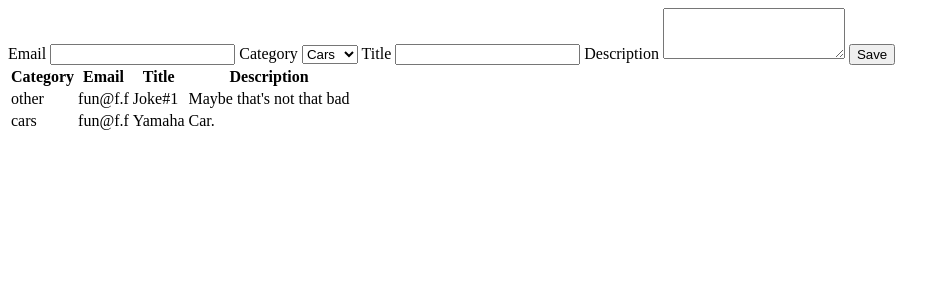
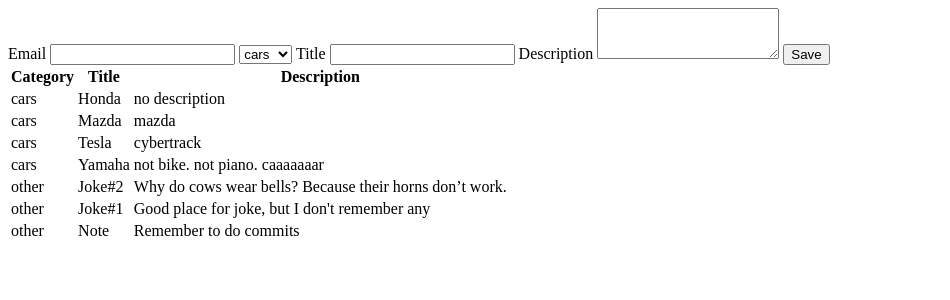
Before and after one commit to Hisokula/Web, a PHP site: page / in a window 1280 px wide. Shown: the top 300 px of the page, without its empty margins (0-950 px from the left). Run offline with PHP 8.4, Linux system fonts and the light colour scheme.

Commit message:
#3 completed

```diff
--- a/lab3/code/categories/cars/Honda.txt
+++ b/lab3/code/categories/cars/Honda.txt
@@ -0,0 +1 @@
+no description
--- a/lab3/code/categories/cars/Mazda.txt
+++ b/lab3/code/categories/cars/Mazda.txt
@@ -0,0 +1 @@
+mazda
--- /dev/null
+++ b/lab3/code/categories/cars/Tesla.txt
@@ -0,0 +1 @@
+cybertrack
--- a/lab3/code/categories/cars/Yamaha.txt
+++ b/lab3/code/categories/cars/Yamaha.txt
@@ -0,0 +1 @@
+not bike. not piano. caaaaaaar
--- a/lab3/code/categories/other/Joke#2.txt
+++ b/lab3/code/categories/other/Joke#2.txt
@@ -1 +1,2 @@
-            <th>Joke</th>
+Why do cows wear bells?
+Because their horns don’t work.
--- /dev/null
+++ b/lab3/code/categories/other/Note.txt
@@ -0,0 +1 @@
+Remember to do commits
--- a/lab3/code/index.php
+++ b/lab3/code/index.php
@@ -14,13 +14,18 @@
             <label for = "email">Email</label>
             <input type = "email" name = "email" required>
 
-            <label for = "category">Category</label>
-            <select name = "category" required>
-
-                <option value = "cars">Cars</option>
-                <option value = "other">Other</option>
-
-            </select>
+            <?php
+            $categories = scandir('categories');
+            echo '<select name="category" required>';
+            foreach ($categories as $category)
+            {
+                if ((is_dir("categories/$category")) && ($category != '.') && ($category != '..'))
+                {
+                    echo "<option value='$category'>$category</option>";
+                }
+            }
+            echo '</select>';
+            ?>
 
             <label for = "title">Title</label>
             <input type = "text" name = "title" required>
@@ -30,30 +35,44 @@
 
             <input type = "submit" value = "Save">
 
-
         </form>
     </div>
     <div id = "table">
         <table>
             <thead>
             <th>Category</th>
-            <th>Email</th>
             <th>Title</th>
             <th>Description</th>
             </thead>
             <tbody>
-                <tr>
-                    <td>other</td>
-                    <td>fun@f.f</td>
-                    <td>Joke#1</td>
-                    <td>Maybe that's not that bad</td>
-                </tr>
-                <tr>
-                    <td>cars</td>
-                    <td>fun@f.f</td>
-                    <td>Yamaha</td>
-                    <td>Car.</td>
-                </tr>
+            <?php
+            $categoryDir = opendir('categories');
+            while ($file = readdir($categoryDir))
+            {
+                if ((is_dir('categories/'.$file)) && ($file != '.') && ($file != '..'))
+                {
+                    $internalDir = opendir('categories/'.$file);
+                    while ($add = readdir($internalDir))
+                    {
+                        if ($add != '.' && $add != '..')
+                        {
+                            $fileTmp = fopen('categories/'.$file.'/'.$add, 'r');
+                            $tmp = "";
+                            while ($line = fgets($fileTmp))
+                            {
+                                $tmp .= $line;
+                            }
+                            fclose($fileTmp);
+                            echo '<tr>';
+                            echo "<td>$file</td>";
+                            echo "<td>".substr($add, 0, strlen($add) - 4)."</td>";
+                            echo "<td>$tmp</td>";
+                            echo '</tr>';
+                        }
+                    }
+                }
+            }
+            ?>
             </tbody>
         </table>
     </div>
```
